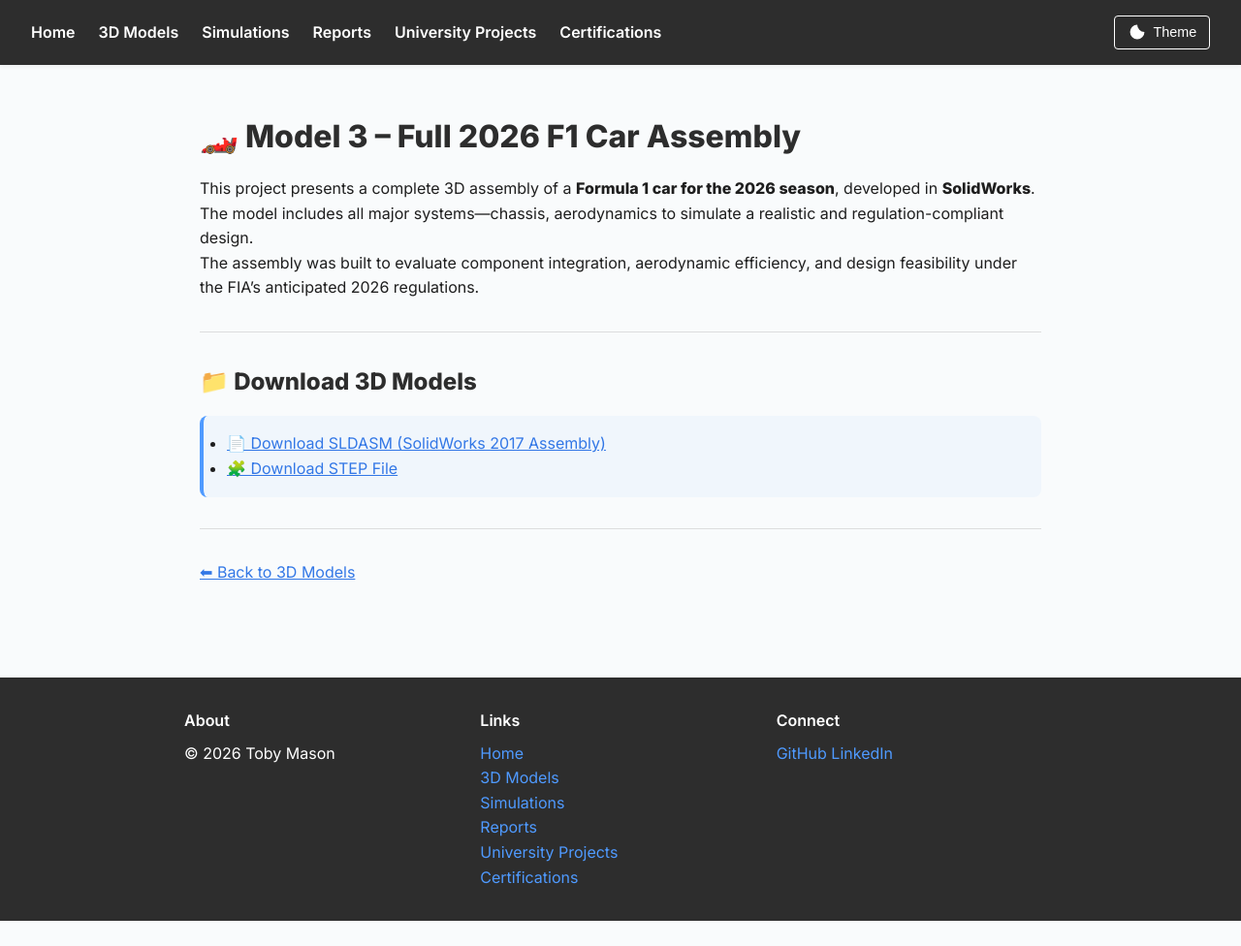
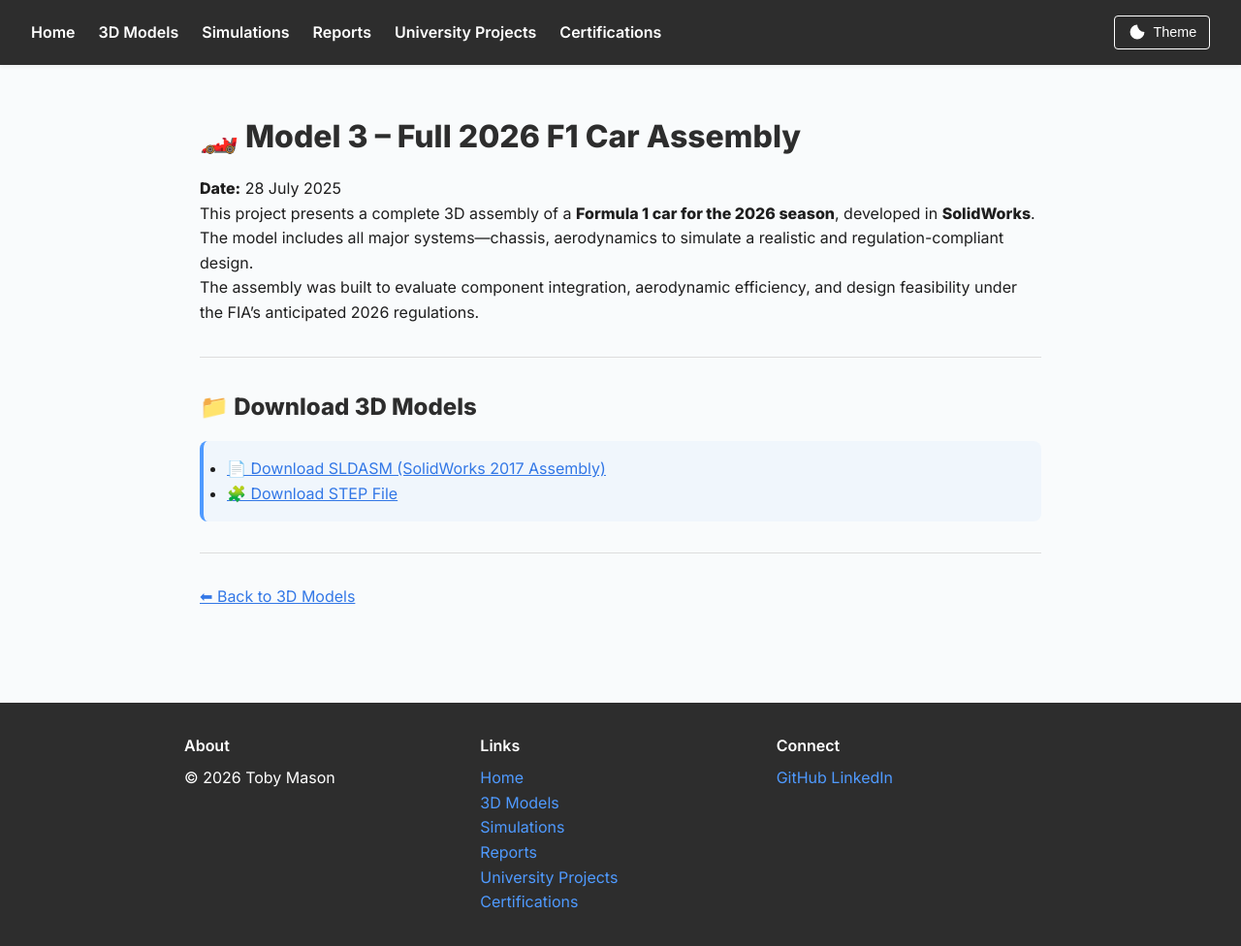
Before and after one commit to tob-mas/engineeringportfolio, a Jekyll site: the page built from 3d_models/28-07-25/index.md, in a window 1280 px wide and 976 px high. Shown: the whole window at 97% size. Built offline with Jekyll 4.4.1, drawn with Linux system fonts in a browser that asks for light colours.

Commit message:
Update index.md with project date and details
Added date and project details for the 2026 F1 car model.

```diff
--- a/3d_models/28-07-25/index.md
+++ b/3d_models/28-07-25/index.md
@@ -5,6 +5,8 @@ permalink: /3d_models/28-07-25/
 ---
 
 # 🏎️ Model 3 – Full 2026 F1 Car Assembly
+
+**Date:** 28 July 2025
 
 This project presents a complete 3D assembly of a **Formula 1 car for the 2026 season**, developed in **SolidWorks**. The model includes all major systems—chassis, aerodynamics to simulate a realistic and regulation-compliant design.
 
```
